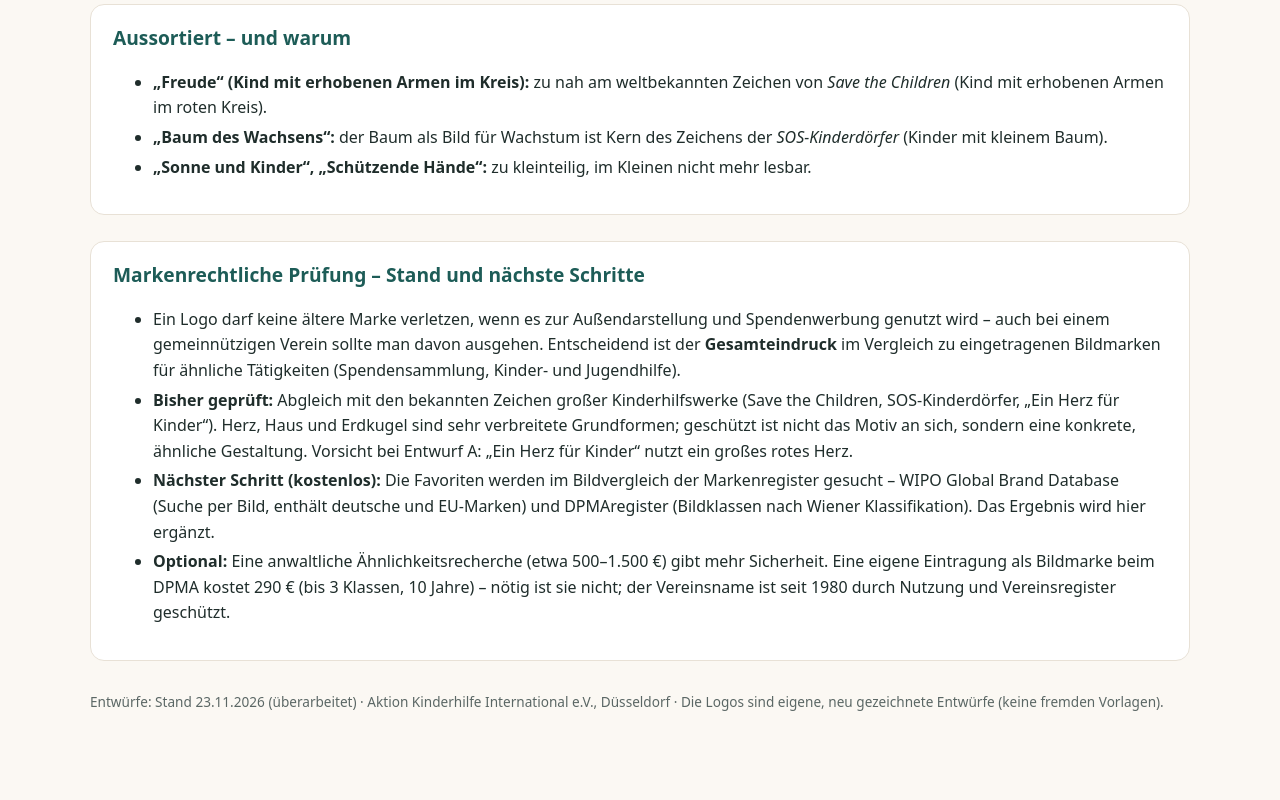
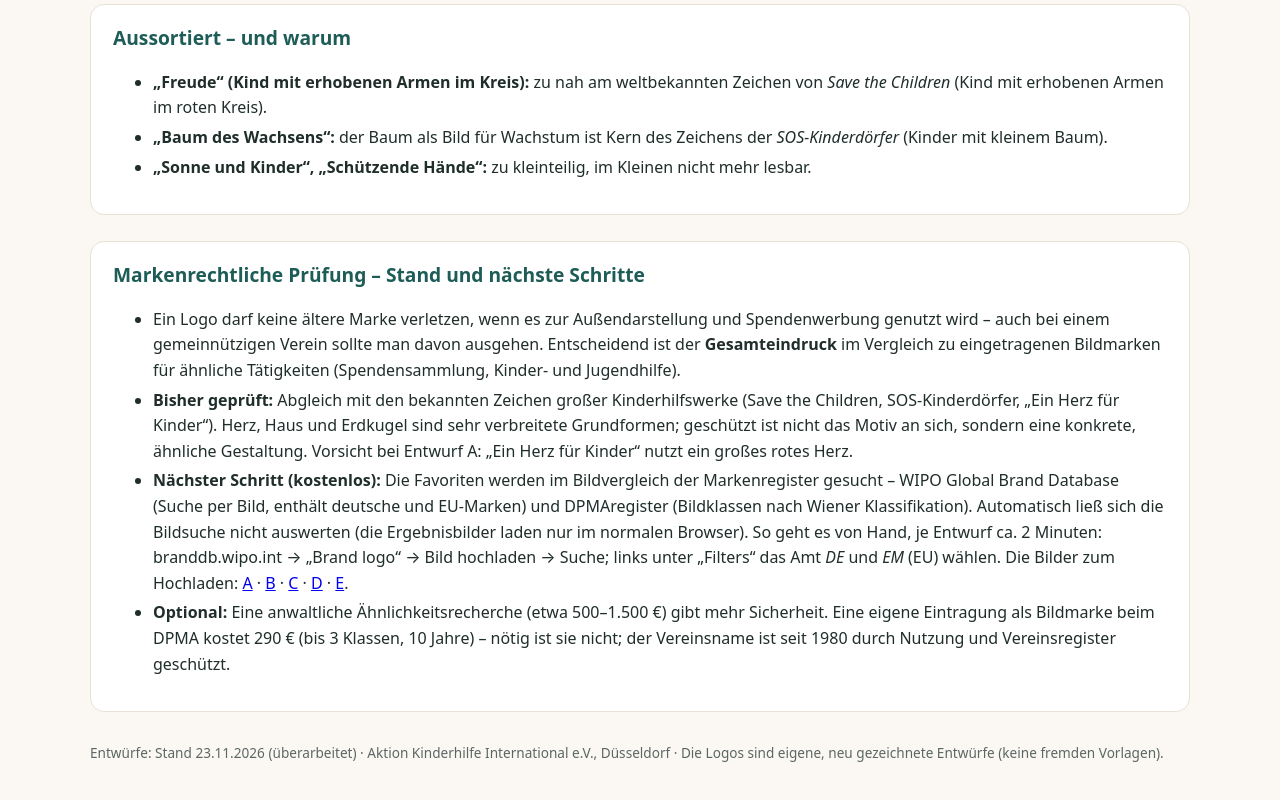
Before and after one commit to HolgerBartel/aktion-kinderhilfe, a plain HTML site: page logos.html in a window 1280 px wide. Shown: the part 1391-2191 px from the top of the page. Before the commit the page ends 2164 px from the top, so only its background shows below. Drawn offline with Linux system fonts and the light colour scheme.

Commit message:
Logos: Bilder fuer die Register-Bildsuche, Anleitung
Co-Authored-By: Claude Opus 5.5 <noreply@anthropic.com>

```diff
--- a/logos.html
+++ b/logos.html
@@ -93,7 +93,7 @@
     <ul>
       <li>Ein Logo darf keine ältere Marke verletzen, wenn es zur Außendarstellung und Spendenwerbung genutzt wird – auch bei einem gemeinnützigen Verein sollte man davon ausgehen. Entscheidend ist der <b>Gesamteindruck</b> im Vergleich zu eingetragenen Bildmarken für ähnliche Tätigkeiten (Spendensammlung, Kinder- und Jugendhilfe).</li>
       <li><b>Bisher geprüft:</b> Abgleich mit den bekannten Zeichen großer Kinderhilfswerke (Save the Children, SOS-Kinderdörfer, „Ein Herz für Kinder“). Herz, Haus und Erdkugel sind sehr verbreitete Grundformen; geschützt ist nicht das Motiv an sich, sondern eine konkrete, ähnliche Gestaltung. Vorsicht bei Entwurf A: „Ein Herz für Kinder“ nutzt ein großes rotes Herz.</li>
-      <li><b>Nächster Schritt (kostenlos):</b> Die Favoriten werden im Bildvergleich der Markenregister gesucht – WIPO Global Brand Database (Suche per Bild, enthält deutsche und EU-Marken) und DPMAregister (Bildklassen nach Wiener Klassifikation). Das Ergebnis wird hier ergänzt.</li>
+      <li><b>Nächster Schritt (kostenlos):</b> Die Favoriten werden im Bildvergleich der Markenregister gesucht – WIPO Global Brand Database (Suche per Bild, enthält deutsche und EU-Marken) und DPMAregister (Bildklassen nach Wiener Klassifikation). Automatisch ließ sich die Bildsuche nicht auswerten (die Ergebnisbilder laden nur im normalen Browser). So geht es von Hand, je Entwurf ca. 2 Minuten: branddb.wipo.int → „Brand logo“ → Bild hochladen → Suche; links unter „Filters“ das Amt <i>DE</i> und <i>EM</i> (EU) wählen. Die Bilder zum Hochladen: <a href="assets/logos/logo_A.png">A</a> · <a href="assets/logos/logo_B.png">B</a> · <a href="assets/logos/logo_C.png">C</a> · <a href="assets/logos/logo_D.png">D</a> · <a href="assets/logos/logo_E.png">E</a>.</li>
       <li><b>Optional:</b> Eine anwaltliche Ähnlichkeitsrecherche (etwa 500–1.500 €) gibt mehr Sicherheit. Eine eigene Eintragung als Bildmarke beim DPMA kostet 290 € (bis 3 Klassen, 10 Jahre) – nötig ist sie nicht; der Vereinsname ist seit 1980 durch Nutzung und Vereinsregister geschützt.</li>
     </ul>
   </div>
```
Also changed, not shown: assets/logos/logo_A.png (added), assets/logos/logo_B.png (added), assets/logos/logo_C.png (added), assets/logos/logo_D.png (added), assets/logos/logo_E.png (added).
